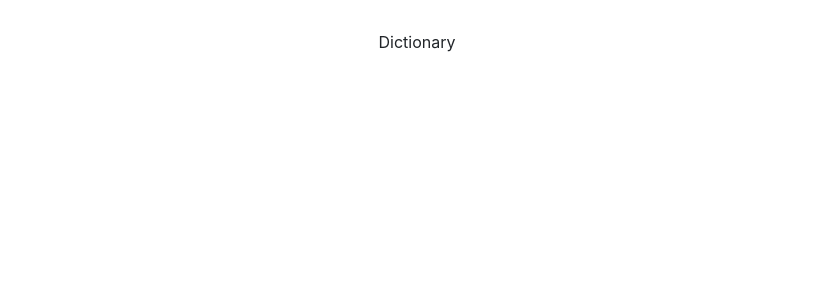
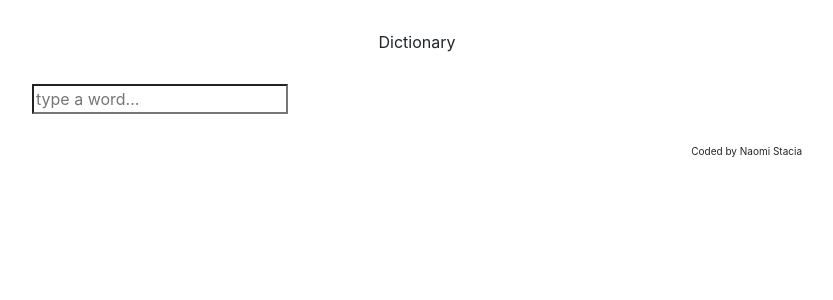
Before and after one commit to UruvielNaomi/shecodes-dictionary-app, a React (Create React App) app: page / in a window 1280 px wide. Shown: the top 300 px of the page, without its empty margins (223-1056 px from the left). Built offline with nearby package versions, Linux system fonts and the light colour scheme.

Commit message:
Created search form

```diff
--- a/src/App.css
+++ b/src/App.css
@@ -1,5 +1,15 @@
+footer {
+  margin: 30px 0px;
+  font-size: 10px;
+  text-align: right;
+}
+
 .App-header {
  margin: 30px 0px;
  display: block;
  text-align: center;
 }
+
+.container {
+  max-width: 800px;
+}
--- a/src/App.js
+++ b/src/App.js
@@ -1,10 +1,25 @@
 import './App.css';
+import React from 'react';
+import Dictionary from './Dictionary';
 
 function App() {
   return (
     <div className="App">
-      <header className='App-header'> Dictionary </header>
+      <div className='container'>
+        <header className='App-header'>
+          Dictionary
+        </header>
+
+        <main>
+          <Dictionary />
+        </main>
+
+        <footer>
+          Coded by Naomi Stacia
+        </footer>
+
     </div>
+  </div>
   );
 }
 
--- /dev/null
+++ b/src/Dictionary.js
@@ -0,0 +1,22 @@
+import React, { useState } from "react";
+
+export default function Dictionary () {
+    let [keyword, setKeyword] = useState (null);
+
+    function search(event) {
+        event.preventDefault()
+        alert(`searching for the definition of: "${keyword}"`);
+    }
+
+    function handleKeywordChange (event) {
+        setKeyword(event.target.value);
+    }
+
+    return (
+        <div className="Dictionary">
+            <form onSubmit={search}>
+                <input type="search" placeholder="type a word..." onChange={handleKeywordChange}/>
+            </form>
+        </div>
+    )
+};
```
Also changed, not shown: src/logo.svg (deleted).
